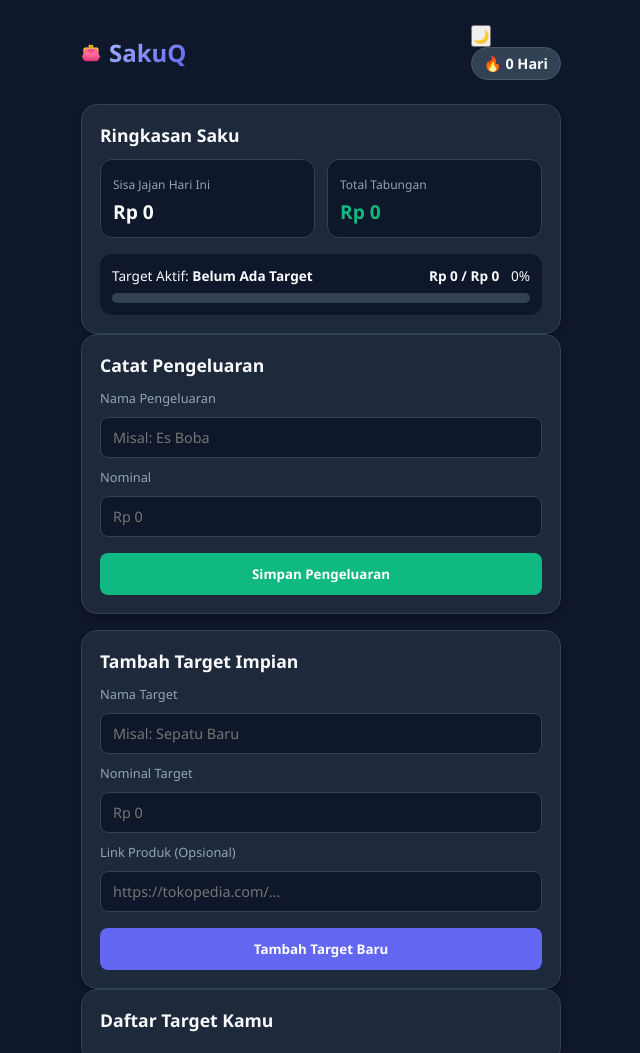
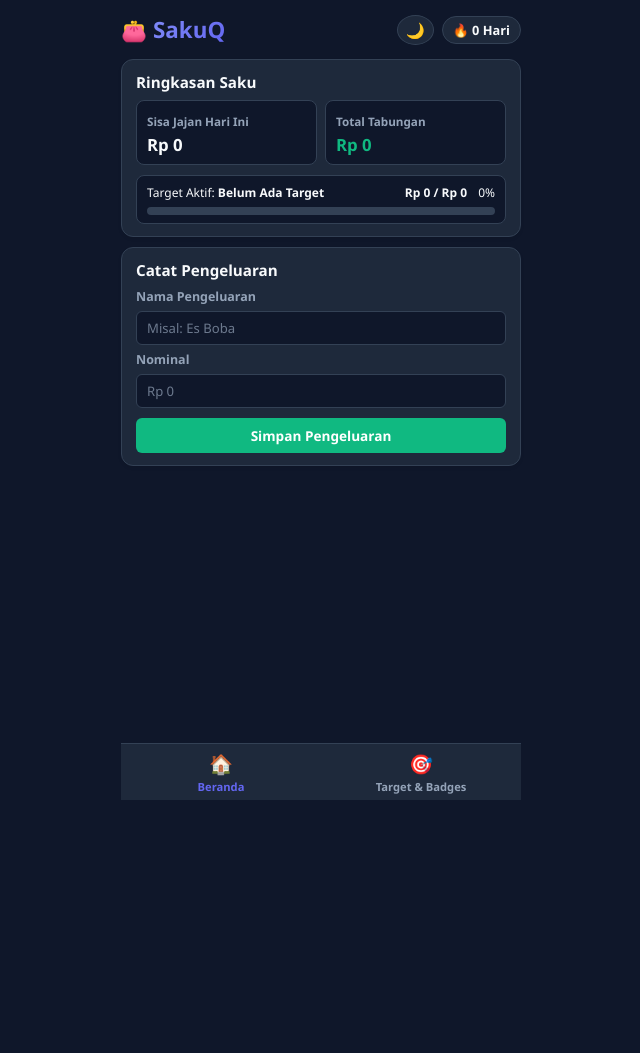
Before and after one commit to farelimraldyhutama/SakuQ, a plain HTML site: page index.html in a window 1280 px wide. Shown: the top 1053 px of the page, without its empty margins (319-959 px from the left). After the commit the page ends 800 px from the top, so only its background shows below. Drawn offline with nearby package versions, Linux system fonts and the light colour scheme.

Commit message:
Update style.css

```diff
--- a/style.css
+++ b/style.css
@@ -1,16 +1,32 @@
-/* Reset & Variabel Warna (Theme: Dark Modern / Teen Energetic) */
+/* ==========================================
+   1. VARIABEL WARNA TEMA (DARK / LIGHT)
+   ========================================== */
 :root {
   --bg-color: #0f172a;
   --card-bg: #1e293b;
+  --text-color: #f8fafc;
+  --text-muted: #94a3b8;
+  --border-color: #334155;
+  --input-bg: #0f172a;
   --primary: #6366f1;
   --primary-hover: #4f46e5;
   --accent: #10b981;
   --danger: #ef4444;
-  --text: #f8fafc;
-  --text-muted: #94a3b8;
-  --border-radius: 16px;
+  --border-radius: 12px;
 }
 
+[data-theme="light"] {
+  --bg-color: #f1f5f9;
+  --card-bg: #ffffff;
+  --text-color: #0f172a;
+  --text-muted: #334155;
+  --border-color: #cbd5e1;
+  --input-bg: #f8fafc;
+}
+
+/* ==========================================
+   2. STYLES GLOBAL & LAYOUT
+   ========================================== */
 * {
   box-sizing: border-box;
   margin: 0;
@@ -20,19 +36,20 @@
 
 body {
   background-color: var(--bg-color);
-  color: var(--text);
+  color: var(--text-color);
   display: flex;
   justify-content: center;
-  padding: 16px;
+  padding: 10px 10px 70px 10px;
   min-height: 100vh;
+  transition: background-color 0.3s ease, color 0.3s ease;
 }
 
 .app-container {
   width: 100%;
-  max-width: 480px; /* Tampilan optimal seluler & desktop tengah */
+  max-width: 400px;
   display: flex;
   flex-direction: column;
-  gap: 16px;
+  gap: 10px;
 }
 
 /* Header */
@@ -40,138 +57,232 @@ body {
   display: flex;
   justify-content: space-between;
   align-items: center;
-  padding: 8px 0;
+  padding: 4px 0;
 }
 
 .logo {
   display: flex;
   align-items: center;
-  gap: 8px;
+  gap: 6px;
 }
 
 .logo h1 {
-  font-size: 1.5rem;
-  font-weight: 700;
-  background: linear-gradient(135deg, #a5b4fc, #6366f1);
+  font-size: 1.4rem;
+  font-weight: 800;
+  background: linear-gradient(135deg, #818cf8, #6366f1);
   -webkit-background-clip: text;
   -webkit-text-fill-color: transparent;
 }
 
-.streak-badge {
-  background-color: #334155;
-  padding: 6px 12px;
-  border-radius: 20px;
-  font-weight: bold;
-  font-size: 0.9rem;
-  border: 1px solid #475569;
+.logo-icon {
+  font-size: 1.3rem;
 }
 
-.offline-notice {
-  background-color: #f59e0b;
-  color: #000;
-  text-align: center;
-  padding: 8px;
-  border-radius: 8px;
-  font-size: 0.85rem;
-  font-weight: bold;
+.header-actions {
+  display: flex;
+  align-items: center;
+  gap: 8px;
 }
 
-.hidden {
-  display: none;
+.theme-btn {
+  background: var(--card-bg);
+  border: 1px solid var(--border-color);
+  font-size: 0.95rem;
+  padding: 4px 8px;
+  border-radius: 50%;
+  cursor: pointer;
+  transition: transform 0.2s ease, background-color 0.3s ease;
 }
 
-/* Cards */
+.theme-btn:hover {
+  transform: scale(1.1);
+}
+
+.streak-badge {
+  background-color: var(--card-bg);
+  color: var(--text-color);
+  padding: 4px 10px;
+  border-radius: 16px;
+  font-weight: bold;
+  font-size: 0.8rem;
+  border: 1px solid var(--border-color);
+}
+
+/* Tab Content */
+.tab-content {
+  display: none;
+  flex-direction: column;
+  gap: 10px;
+}
+
+.tab-content.active-tab {
+  display: flex;
+}
+
+/* Card & Typography */
 .card {
   background-color: var(--card-bg);
   border-radius: var(--border-radius);
-  padding: 18px;
-  box-shadow: 0 4px 6px -1px rgba(0, 0, 0, 0.3);
-  border: 1px solid #334155;
+  padding: 12px 14px;
+  box-shadow: 0 2px 4px -1px rgba(0, 0, 0, 0.1);
+  border: 1px solid var(--border-color);
+  transition: background-color 0.3s ease, border-color 0.3s ease;
 }
 
 .card h2, .card h3 {
-  font-size: 1.1rem;
-  margin-bottom: 12px;
-  color: var(--text);
+  font-size: 0.95rem;
+  font-weight: 700;
+  margin-bottom: 8px;
+  color: var(--text-color) !important;
 }
 
 .grid-2 {
   display: grid;
   grid-template-columns: 1fr 1fr;
-  gap: 12px;
-  margin-bottom: 16px;
+  gap: 8px;
+  margin-bottom: 10px;
 }
 
 .stat-box {
-  background-color: #0f172a;
-  padding: 12px;
-  border-radius: 12px;
-  border: 1px solid #334155;
+  background-color: var(--input-bg);
+  padding: 8px 10px;
+  border-radius: 8px;
+  border: 1px solid var(--border-color);
 }
 
 .stat-box small {
   color: var(--text-muted);
-  font-size: 0.75rem;
+  font-size: 0.73rem;
+  font-weight: 600;
 }
 
 .stat-value {
-  font-size: 1.2rem;
+  font-size: 1.05rem;
   font-weight: bold;
-  margin-top: 4px;
+  margin-top: 2px;
+  color: var(--text-color);
 }
 
 .stat-value.highlight {
   color: var(--accent);
 }
 
-/* Target & Progress Bar */
+/* Progress Bar */
 .target-section {
-  background-color: #0f172a;
-  padding: 12px;
-  border-radius: 12px;
+  background-color: var(--input-bg);
+  padding: 8px 10px;
+  border-radius: 8px;
+  border: 1px solid var(--border-color);
 }
 
 .target-header {
   display: flex;
   justify-content: space-between;
-  font-size: 0.85rem;
-  margin-bottom: 8px;
+  align-items: center;
+  font-size: 0.75rem;
+  margin-bottom: 6px;
+  color: var(--text-color);
 }
 
 .progress-bar-bg {
   width: 100%;
-  height: 10px;
-  background-color: #334155;
-  border-radius: 5px;
+  height: 8px;
+  background-color: var(--border-color);
+  border-radius: 4px;
   overflow: hidden;
 }
 
 .progress-bar-fill {
   height: 100%;
-  background: linear-gradient(90deg, #10b981, #34d399);
-  transition: width 0.4s ease;
+  width: 0%;
+  border-radius: 4px;
+  transition: width 0.4s ease, background 0.4s ease;
 }
 
-/* Forms */
+/* ==========================================
+   3. STYLING LIST MULTI-TARGET
+   ========================================== */
+.target-list-container {
+  display: flex;
+  flex-direction: column;
+  gap: 8px;
+}
+
+.target-item-card {
+  background-color: var(--input-bg);
+  border: 1px solid var(--border-color);
+  border-radius: 8px;
+  padding: 8px 10px;
+  display: flex;
+  flex-direction: column;
+  gap: 6px;
+}
+
+.target-item-card.active-target {
+  border-color: var(--primary);
+  background-color: rgba(99, 102, 241, 0.05);
+}
+
+.target-item-header {
+  display: flex;
+  justify-content: space-between;
+  align-items: center;
+  font-size: 0.8rem;
+}
+
+.target-actions-btn {
+  display: flex;
+  gap: 6px;
+  margin-top: 2px;
+}
+
+.btn-small {
+  padding: 4px 8px;
+  font-size: 0.7rem;
+  border-radius: 4px;
+  border: none;
+  cursor: pointer;
+  font-weight: bold;
+}
+
+.btn-select {
+  background-color: var(--primary);
+  color: white;
+}
+
+.btn-delete {
+  background-color: transparent;
+  color: var(--danger);
+  border: 1px solid var(--danger);
+}
+
+/* Form & Inputs */
 .form-group {
   display: flex;
   flex-direction: column;
-  gap: 10px;
+  gap: 6px;
 }
 
 label {
-  font-size: 0.8rem;
+  font-size: 0.78rem;
+  font-weight: 600;
   color: var(--text-muted);
 }
 
 input, select {
   width: 100%;
-  padding: 10px 12px;
-  border-radius: 8px;
-  border: 1px solid #334155;
-  background-color: #0f172a;
-  color: var(--text);
-  font-size: 0.9rem;
+  padding: 7px 10px;
+  border-radius: 6px;
+  border: 1px solid var(--border-color);
+  background-color: var(--input-bg);
+  color: var(--text-color);
+  font-size: 0.82rem;
+  font-weight: 500;
+}
+
+input::placeholder {
+  color: var(--text-muted);
+  opacity: 0.7;
 }
 
 input:focus, select:focus {
@@ -179,21 +290,16 @@ input:focus, select:focus {
   border-color: var(--primary);
 }
 
-details summary {
-  cursor: pointer;
-  margin-bottom: 12px;
-}
-
-/* Buttons */
 .btn {
   width: 100%;
-  padding: 12px;
+  padding: 8px 10px;
   border: none;
-  border-radius: 8px;
+  border-radius: 6px;
+  font-size: 0.85rem;
   font-weight: bold;
   cursor: pointer;
   transition: opacity 0.2s;
-  margin-top: 6px;
+  margin-top: 4px;
 }
 
 .btn:hover {
@@ -214,21 +320,21 @@ details summary {
   background-color: transparent;
   color: var(--danger);
   border: 1px solid var(--danger);
-  margin-top: 12px;
+  margin-top: 8px;
 }
 
-/* Badges */
+/* Badges & History */
 .badges-grid {
   display: grid;
   grid-template-columns: repeat(3, 1fr);
-  gap: 10px;
+  gap: 8px;
 }
 
 .badge-item {
-  background-color: #0f172a;
-  border: 1px solid #334155;
-  border-radius: 12px;
-  padding: 10px;
+  background-color: var(--input-bg);
+  border: 1px solid var(--border-color);
+  border-radius: 8px;
+  padding: 6px;
   text-align: center;
   opacity: 0.4;
   filter: grayscale(100%);
@@ -242,34 +348,77 @@ details summary {
 }
 
 .badge-icon {
-  font-size: 1.5rem;
+  font-size: 1.2rem;
   display: block;
 }
 
 .badge-name {
   font-size: 0.7rem;
   font-weight: bold;
-  margin-top: 4px;
+  margin-top: 2px;
+  color: var(--text-color);
 }
 
-/* History List */
 .history-list {
   list-style: none;
-  max-height: 200px;
+  max-height: 160px;
   overflow-y: auto;
 }
 
 .history-item {
   display: flex;
   justify-content: space-between;
-  padding: 8px 0;
-  border-bottom: 1px solid #334155;
-  font-size: 0.85rem;
+  padding: 6px 0;
+  border-bottom: 1px solid var(--border-color);
+  font-size: 0.78rem;
+  color: var(--text-color);
 }
 
 .empty-msg {
   text-align: center;
   color: var(--text-muted);
-  font-size: 0.85rem;
-  padding: 12px 0;
+  font-size: 0.78rem;
+  padding: 8px 0;
 }
+
+/* Bottom Nav */
+.bottom-nav {
+  position: fixed;
+  bottom: 0;
+  left: 50%;
+  transform: translateX(-50%);
+  width: 100%;
+  max-width: 400px;
+  background-color: var(--card-bg);
+  border-top: 1px solid var(--border-color);
+  display: flex;
+  justify-content: space-around;
+  padding: 6px 0;
+  z-index: 100;
+}
+
+.nav-item {
+  background: none;
+  border: none;
+  color: var(--text-muted);
+  display: flex;
+  flex-direction: column;
+  align-items: center;
+  gap: 2px;
+  cursor: pointer;
+  flex: 1;
+  transition: color 0.2s ease;
+}
+
+.nav-icon {
+  font-size: 1.2rem;
+}
+
+.nav-label {
+  font-size: 0.7rem;
+  font-weight: 600;
+}
+
+.nav-item.active {
+  color: var(--primary);
+}
```
